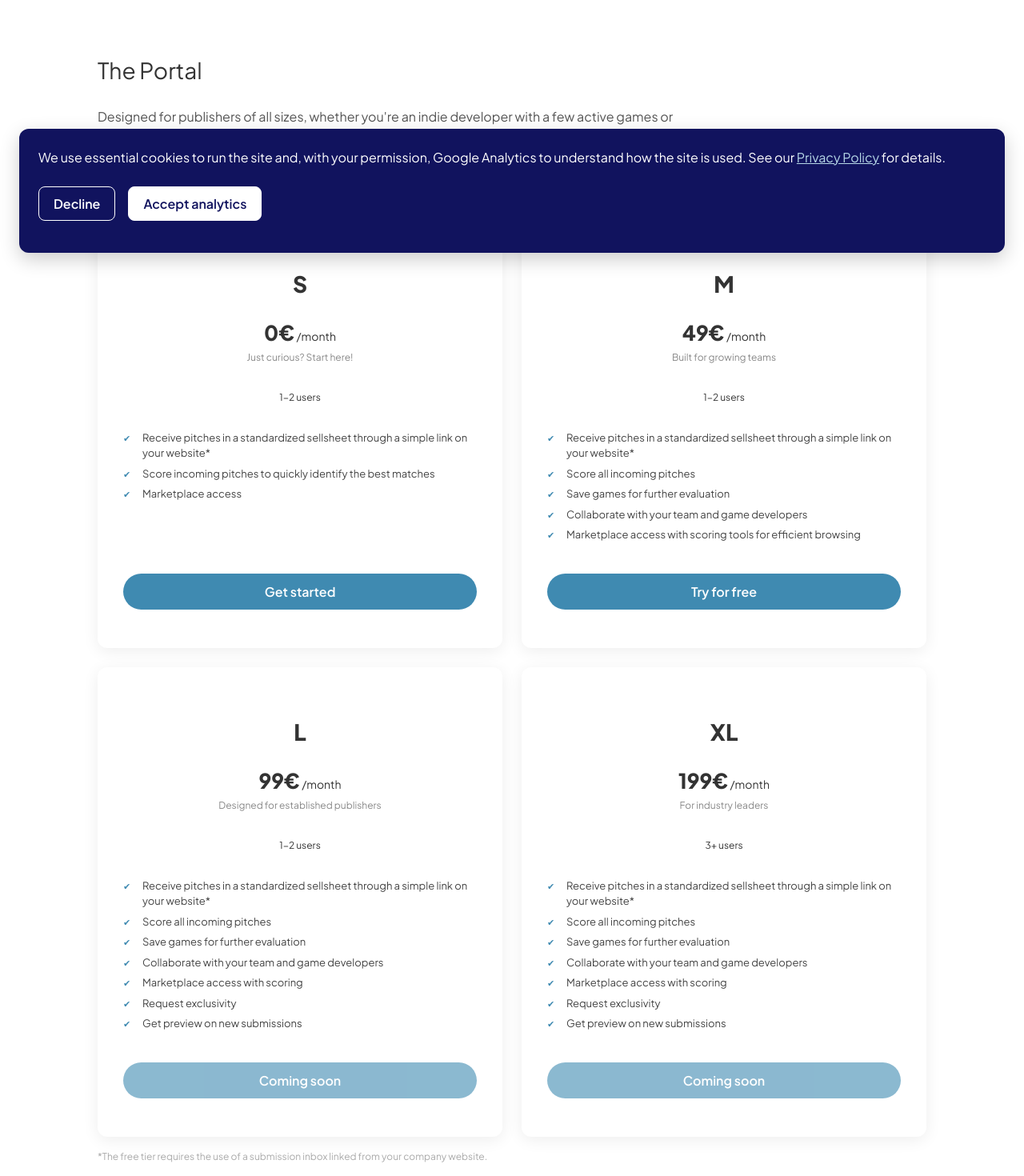
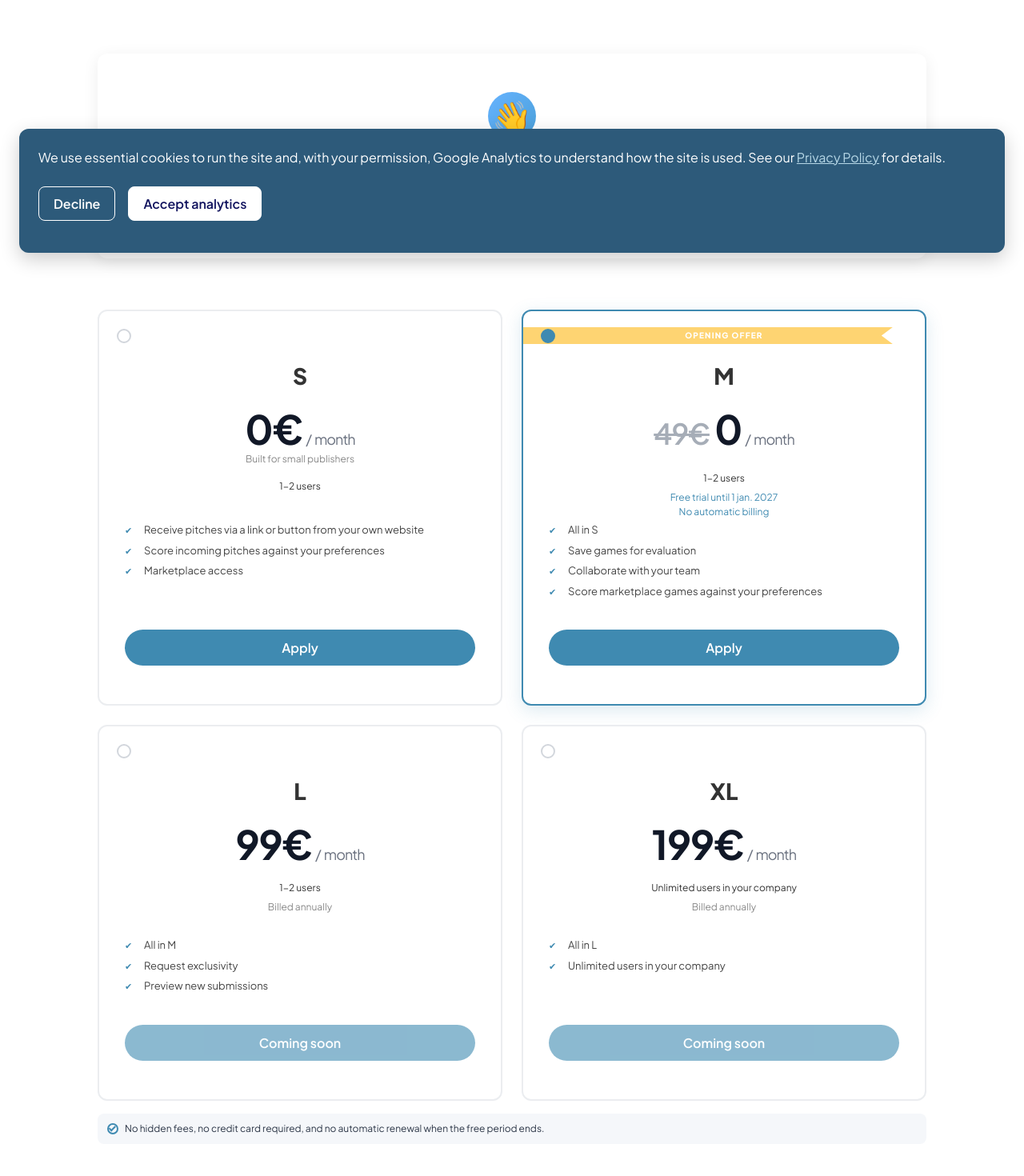
Before and after one commit to pubblo-com/homepage, a React (Create React App) app: page /pricing in a window 1280 px wide. Shown: the part 460-1930 px from the top of the page at 80% size. Built offline with nearby package versions, Linux system fonts and the light colour scheme.

Commit message:
feat: Add new news items with images and update news structure; enhance button styles and cookie consent background; improve news article formatting and pricing page layout

```diff
--- a/src/components/Button.js
+++ b/src/components/Button.js
@@ -4,7 +4,7 @@ import { breakpoints, colors } from '../styles/tokens';
 
 const StyledButton = styled.button`
   width: auto;
-  border: ${(p) => (p.$variant === 'secondary' || p.$variant === 'secondary-contrast' ? '2px solid currentColor' : 0)};
+  border: none;
   border-radius: 32px;
   padding: 12px 20px;
   font-weight: 600;
--- a/src/components/CookieConsent.js
+++ b/src/components/CookieConsent.js
@@ -10,7 +10,7 @@ const Bar = styled.div`
   right: ${spacing.medium};
   bottom: ${spacing.medium};
   z-index: 1000;
-  background: ${colors.secondary};
+  background: ${colors.buttonBackgroundHover};
   color: ${colors.white};
   border-radius: 12px;
   padding: ${spacing.medium} ${spacing.large};
--- a/src/components/Hero.js
+++ b/src/components/Hero.js
@@ -248,17 +248,14 @@ const PillButton = styled.button`
   font-weight: 700;
   transition:
     background 160ms ease,
-    color 160ms ease,
-    border-color 160ms ease;
+    color 160ms ease;
   background: ${(p) =>
     p.$active
       ? p.$variant === 'publishers'
         ? colors.primary
         : colors.contrast
       : 'transparent'};
-  border: 2px solid
-    ${(p) =>
-      p.$variant === 'publishers' ? colors.primary : colors.contrast};
+  border: none;
   color: ${(p) => (p.$active ? '#fff' : colors.text)};
   &:hover {
     background: ${(p) =>
--- a/src/pages/PricingPage.js
+++ b/src/pages/PricingPage.js
@@ -1,4 +1,4 @@
-import React from 'react';
+import React, { useState } from 'react';
 import styled from 'styled-components';
 import { colors, spacing, breakpoints } from '../styles/tokens';
 import Button from '../components/Button';
@@ -29,6 +29,64 @@ const SectionDesc = styled.p`
   margin: 0 0 ${spacing.large};
 `;
 
+/* ── Welcome section ────────────────────────────────── */
+const WelcomeSection = styled.div`
+  background: #fff;
+  border-radius: 12px;
+  box-shadow: 0 4px 20px rgba(0, 0, 0, 0.07);
+  padding: ${spacing.xLarge};
+  margin-bottom: ${spacing.xXLarge};
+  display: flex;
+  gap: ${spacing.large};
+  align-items: flex-start;
+
+  @media (max-width: ${breakpoints.tablet}) {
+    flex-direction: column;
+    align-items: center;
+    text-align: center;
+  }
+`;
+
+const WelcomeAvatar = styled.div`
+  width: 80px;
+  height: 80px;
+  min-width: 80px;
+  border-radius: 50%;
+  background: linear-gradient(135deg, #66b3ff 0%, #4a9fd8 100%);
+  display: flex;
+  align-items: center;
+  justify-content: center;
+  font-size: 40px;
+
+  @media (max-width: ${breakpoints.tablet}) {
+    width: 60px;
+    height: 60px;
+    min-width: 60px;
+  }
+`;
+
+const WelcomeContent = styled.div`
+  flex: 1;
+`;
+
+const WelcomeTitle = styled.h2`
+  font-size: 32px;
+  font-weight: 800;
+  margin: 0 0 8px;
+  color: #333;
+
+  @media (max-width: ${breakpoints.tablet}) {
+    font-size: 24px;
+  }
+`;
+
+const WelcomeDesc = styled.p`
+  font-size: 16px;
+  color: #666;
+  margin: 0;
+  line-height: 1.5;
+`;
+
 /* ── Portal grid ─────────────────────────────────────── */
 const PortalGrid = styled.div`
   display: grid;
@@ -45,12 +103,31 @@ const PortalGrid = styled.div`
 const PortalCard = styled.div`
   background: #fff;
   border-radius: 12px;
-  box-shadow: 0 4px 20px rgba(0, 0, 0, 0.07);
+  border: 2px solid ${(p) => (p.$selected ? colors.buttonBackground : '#ebedf0')};
+  box-shadow: ${(p) =>
+    p.$selected ? '0 6px 22px rgba(63, 138, 177, 0.18)' : 'none'};
   padding: ${spacing.large};
   display: flex;
   flex-direction: column;
   position: relative;
   overflow: hidden;
+  transition: border-color 0.2s ease, box-shadow 0.2s ease;
+  cursor: pointer;
+`;
+
+const PlanSelector = styled.span`
+  width: 18px;
+  height: 18px;
+  border-radius: 50%;
+  border: 2px solid
+    ${(p) => (p.$selected ? colors.buttonBackground : '#d2d6dc')};
+  background: ${(p) => (p.$selected ? colors.buttonBackground : '#fff')};
+  display: inline-flex;
+  align-items: center;
+  justify-content: center;
+  position: absolute;
+  top: 22px;
+  left: 22px;
 `;
 
 const PlanName = styled.h3`
@@ -79,7 +156,6 @@ const CardFishtail = styled.div`
 const PlanTagline = styled.p`
   font-size: 12px;
   line-height: 1.4;
-  height: calc(12px * 1.4 * 2);
   color: #888;
   margin: 0 0 ${spacing.small};
   text-align: center;
@@ -102,15 +178,82 @@ const PlanHeader = styled.div`
 `;
 
 const PlanPrice = styled.div`
-  font-size: 26px;
-  font-weight: 800;
+  font-size: 50px;
+  font-weight: 700;
+  letter-spacing: -0.02em;
   margin: ${spacing.small} 0 4px;
   text-align: center;
+  display: flex;
+  align-items: baseline;
+  justify-content: center;
+  gap: 4px;
+`;
+
+const PlanOldPrice = styled.span`
+  font-size: 36px;
+  font-weight: 600;
+  color: #a6adb7;
+  text-decoration: line-through;
+  margin-right: 2px;
+`;
+
+const PlanCurrentPrice = styled.span`
+  font-size: inherit;
+  font-weight: inherit;
+  color: #111827;
+  line-height: 1;
 `;
 
 const PlanPer = styled.span`
-  font-size: 14px;
+  font-size: 18px;
   font-weight: 400;
+  color: #6b7280;
+`;
+
+const PlanMonth = styled.span`
+  font-size: 18px;
+  font-weight: 400;
+  color: #6b7280;
+`;
+
+const PlanBilling = styled.div`
+  font-size: 12px;
+  margin-top: 6px;
+  white-space: pre-line;
+  text-align: center;
+  color: ${(p) => (p.$accent ? colors.primary : '#888')};
+`;
+
+const PricingInfoRow = styled.div`
+  margin-top: ${spacing.small};
+  padding: 10px 12px;
+  border-radius: 8px;
+  background: #f5f7fa;
+  color: #2d3748;
+  font-size: 12px;
+  display: flex;
+  align-items: center;
+  gap: 8px;
+`;
+
+const PricingInfoIcon = styled.span`
+  width: 14px;
+  height: 14px;
+  border-radius: 50%;
+  border: 2px solid ${colors.buttonBackground};
+  display: inline-flex;
+  align-items: center;
+  justify-content: center;
+  flex-shrink: 0;
+
+  &::before {
+    content: '';
+    width: 6px;
+    height: 3px;
+    border-left: 2px solid ${colors.buttonBackground};
+    border-bottom: 2px solid ${colors.buttonBackground};
+    transform: rotate(-45deg) translate(0, -1px);
+  }
 `;
 
 const FeatureList = styled.ul`
@@ -280,6 +423,8 @@ const PitchNote = styled.p`
 `;
 
 const PricingPage = () => {
+  const [selectedPlan, setSelectedPlan] = useState('M');
+
   const goToPortal = () => {
     window.location.href = 'https://portal.pubblo.com/#/create-account/';
   };
@@ -287,60 +432,63 @@ const PricingPage = () => {
   const portalPlans = [
     {
       name: 'S',
-      price: '0€',
-      tagline: 'Just curious? Start here!',
+      price: '0',
+      currency: '€',
+      monthLabel: '/month',
+      tagline: 'Built for small publishers',
       users: '1-2 users',
+      billing: '',
       features: [
-        'Receive pitches in a standardized sellsheet through a simple link on your website*',
-        'Score incoming pitches to quickly identify the best matches',
+        'Receive pitches via a link or button from your own website',
+        'Score incoming pitches against your preferences',
         'Marketplace access',
       ],
-      cta: { text: 'Get started', disabled: false },
+      cta: { text: 'Apply', disabled: false },
     },
     {
       name: 'M',
-      price: '49€',
+      oldPrice: '49€',
+      price: '0',
+      monthLabel: '/month',
       tagline: 'Built for growing teams',
       users: '1-2 users',
+      billing: 'Free trial until 1 jan. 2027\nNo automatic billing',
+      billingAccent: true,
       bestValue: true,
       features: [
-        'Receive pitches in a standardized sellsheet through a simple link on your website*',
-        'Score all incoming pitches',
-        'Save games for further evaluation',
-        'Collaborate with your team and game developers',
-        'Marketplace access with scoring tools for efficient browsing',
+        'All in S',
+        'Save games for evaluation',
+        'Collaborate with your team',
+        'Score marketplace games against your preferences',
       ],
-      cta: { text: 'Try for free', disabled: false },
+      cta: { text: 'Apply', disabled: false },
     },
     {
       name: 'L',
-      price: '99€',
+      price: '99',
+      currency: '€',
+      monthLabel: '/month',
       tagline: 'Designed for established publishers',
       users: '1-2 users',
+      billing: 'Billed annually',
       features: [
-        'Receive pitches in a standardized sellsheet through a simple link on your website*',
-        'Score all incoming pitches',
-        'Save games for further evaluation',
-        'Collaborate with your team and game developers',
-        'Marketplace access with scoring',
+        'All in M',
         'Request exclusivity',
-        'Get preview on new submissions',
+        'Preview new submissions',
       ],
       cta: { text: 'Coming soon', disabled: true },
     },
     {
       name: 'XL',
-      price: '199€',
+      price: '199',
+      currency: '€',
+      monthLabel: '/month',
       tagline: 'For industry leaders',
-      users: '3+ users',
+      users: 'Unlimited users in your company',
+      billing: 'Billed annually',
       features: [
-        'Receive pitches in a standardized sellsheet through a simple link on your website*',
-        'Score all incoming pitches',
-        'Save games for further evaluation',
-        'Collaborate with your team and game developers',
-        'Marketplace access with scoring',
-        'Request exclusivity',
-        'Get preview on new submissions',
+        'All in L',
+        'Unlimited users in your company',
       ],
       cta: { text: 'Coming soon', disabled: true },
     },
@@ -361,32 +509,53 @@ const PricingPage = () => {
       </FishtailBanner>
 
       <ContentWrap>
+        {/* ── WELCOME ── */}
+        <WelcomeSection>
+          <WelcomeAvatar>👋</WelcomeAvatar>
+          <WelcomeContent>
+            <WelcomeTitle>Welcome to Pubblo Portal!</WelcomeTitle>
+            <WelcomeDesc>
+              Choose the plan that best fits your team to start exploring the
+              platform.
+            </WelcomeDesc>
+          </WelcomeContent>
+        </WelcomeSection>
+
         {/* ── THE PORTAL ── */}
-        <Section id='portal'>
-          <h2>The Portal</h2>
-          <SectionDesc>
-            Designed for publishers of all sizes, whether you're an indie
-            developer with a few active games or an established industry leader
-            interested in partnering, collaborating or exploring new
-            opportunities together.{' '}
-            <a href='/contact' style={{ color: colors.link }}>
-              Let's talk.
-            </a>
-          </SectionDesc>
+        <Section id='portal' style={{ marginTop: spacing.xXLarge }}>
         </Section>
 
         <PortalGrid>
           {portalPlans.map((plan) => (
-            <PortalCard key={plan.name}>
-              {plan.bestValue && <CardFishtail>Best offer</CardFishtail>}
+            <PortalCard
+              key={plan.name}
+              $selected={selectedPlan === plan.name}
+              onClick={() => setSelectedPlan(plan.name)}
+            >
+              {plan.bestValue && <CardFishtail>Opening offer</CardFishtail>}
+              <PlanSelector $selected={selectedPlan === plan.name} />
               <PlanHeader>
                 <PlanName>{plan.name}</PlanName>
                 <PlanPrice>
-                  {plan.price}
-                  <PlanPer> /month</PlanPer>
+                  {plan.oldPrice && <PlanOldPrice>{plan.oldPrice}</PlanOldPrice>}
+                  <PlanCurrentPrice>
+                    {plan.price}
+                    {plan.currency || ''}
+                  </PlanCurrentPrice>
+                  {plan.monthLabel && (
+                    <>
+                      <PlanPer>/</PlanPer>
+                      <PlanMonth>month</PlanMonth>
+                    </>
+                  )}
                 </PlanPrice>
                 <PlanTagline>{plan.tagline}</PlanTagline>
                 <PlanUsers>{plan.users}</PlanUsers>
+                {plan.billing && (
+                  <PlanBilling $accent={plan.billingAccent}>
+                    {plan.billing}
+                  </PlanBilling>
+                )}
               </PlanHeader>
               <FeatureList>
                 {plan.features.map((f) => (
@@ -403,10 +572,13 @@ const PricingPage = () => {
           ))}
         </PortalGrid>
 
-        <p style={{ fontSize: 12, color: '#aaa', marginTop: spacing.small }}>
-          *The free tier requires the use of a submission inbox linked from your
-          company website.
-        </p>
+        <PricingInfoRow>
+          <PricingInfoIcon aria-hidden='true' />
+          <span>
+            No hidden fees, no credit card required, and no automatic renewal
+            when the free period ends.
+          </span>
+        </PricingInfoRow>
       </ContentWrap>
 
       {/* ── PROMO BANNER ── */}
```
Also changed, not shown: src/data/news.json (+8 -1 lines), src/pages/NewsArticlePage.js (+15 -2 lines), src/pages/NewsPage.js (+13 -1 lines), src/assets/news/100launch.jpg (added), src/assets/news/spielwarenmesse.jpg (added).
